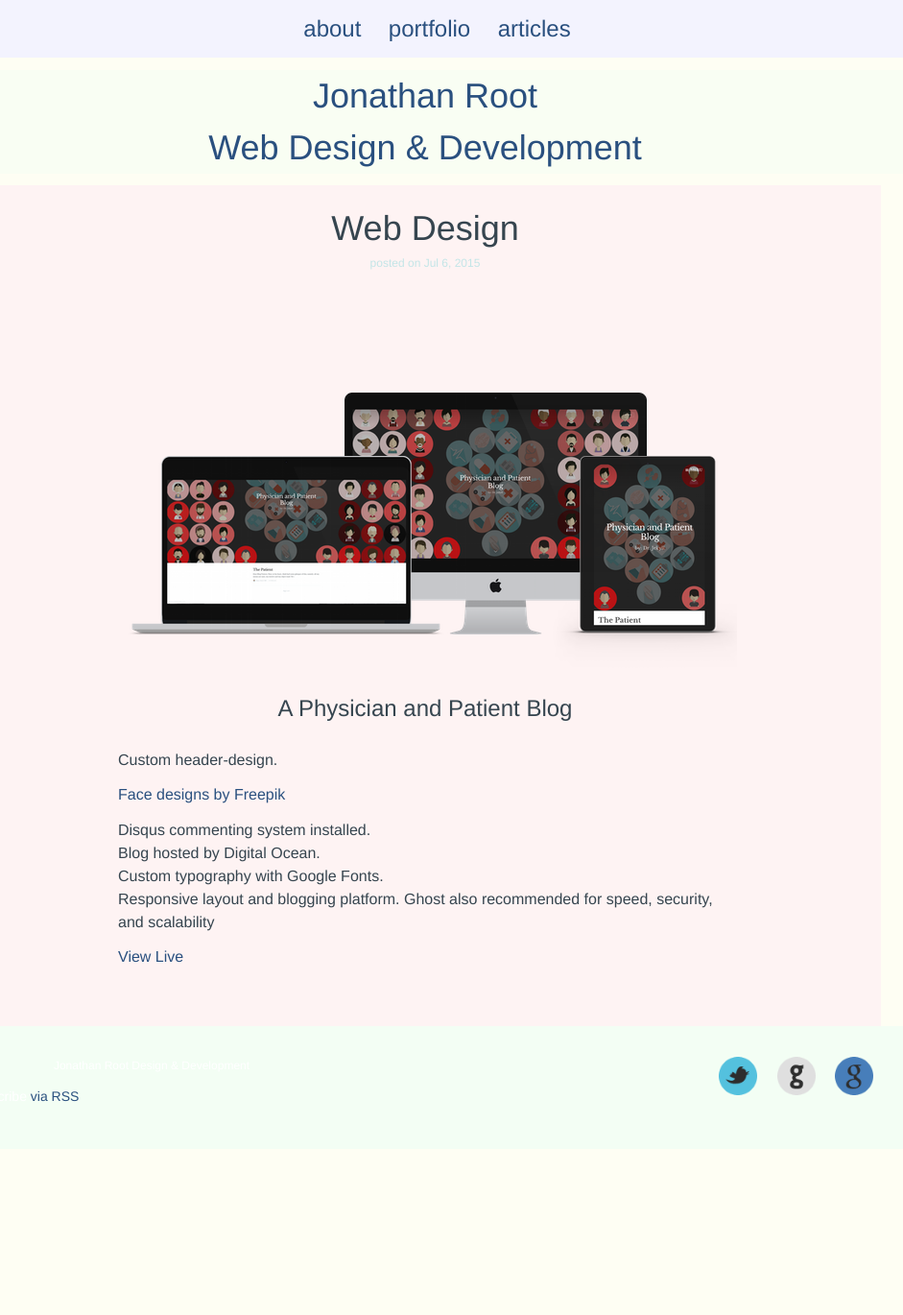
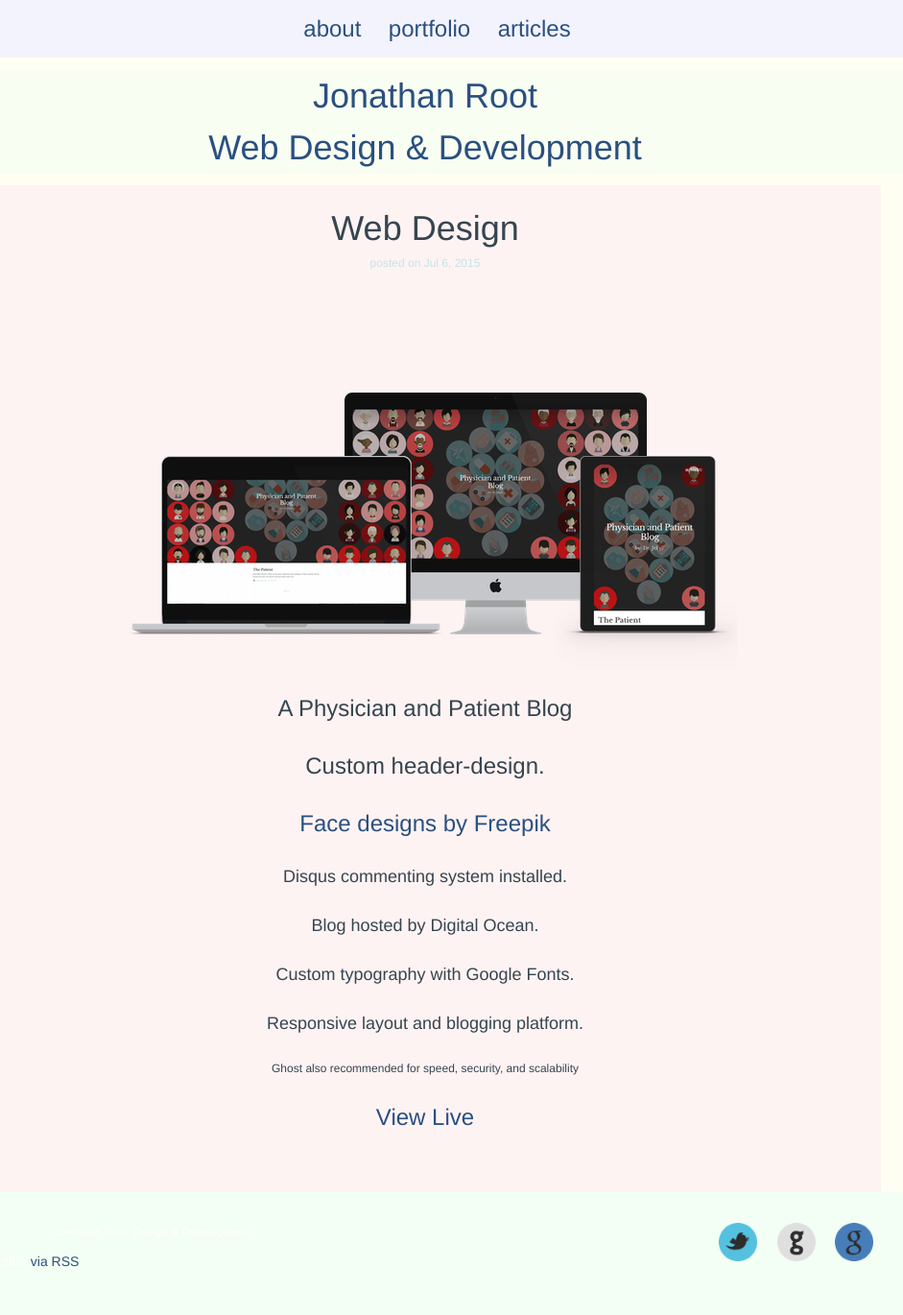
Before and after one commit to jaroot32/jonathanRootPortfolio, a Jekyll site: the page built from _posts/project/2015-07-04-WebDesign.markdown, in a window 1280 px wide. Shown: the whole page at 96% size, without its empty margins (197-1138 px from the left). Built offline with Jekyll 4.4.1, drawn with Linux system fonts in a browser that asks for light colours; nearby versions of some CDN libraries; before the commit the page ends 1197 px from its top, so only the background shows below that.

Commit message:
some easeljs

```diff
--- a/_posts/project/2015-07-02-InteractiveWebDesign.markdown
+++ b/_posts/project/2015-07-02-InteractiveWebDesign.markdown
@@ -11,8 +11,8 @@
 
 ###Built with JavaScript, jQuery, and JSON objects
 
-###Deployed on Github pages.
-<br>[motis](http://www.wtfpl.net/)
+##[Deployed on Github pages.](http://jaroot32.github.io/jr-resume/)
+
 
     var bio = {
     "name" : "Jonathan Ari Root",
--- a/_posts/project/2015-07-04-WebDesign.markdown
+++ b/_posts/project/2015-07-04-WebDesign.markdown
@@ -11,14 +11,18 @@
 
 
 
-Custom header-design.
+##Custom header-design.
 
-[Face designs by Freepik](http://www.freepik.com/free-vector/characters-icons_777194.htm)
+##[Face designs by Freepik](http://www.freepik.com/free-vector/characters-icons_777194.htm)
 
-Disqus commenting system installed.
-Blog hosted by Digital Ocean.
-Custom typography with Google Fonts.
-Responsive layout and blogging platform.
-Ghost also recommended for speed, security, and scalability
+###Disqus commenting system installed.
 
-[View Live](http://cinestockblocks.com/)
+###Blog hosted by Digital Ocean.
+
+###Custom typography with Google Fonts.
+
+###Responsive layout and blogging platform.
+
+####Ghost also recommended for speed, security, and scalability
+
+##[View Live](http://cinestockblocks.com/)
```
Also changed, not shown: _posts/blog/2015-07-06-Saepe-tamen.markdown (added, +15 -0 lines), _posts/project/2015-07-05-video.markdown (+7 -6 lines), _posts/project/2015-07-06-AngularJSWebApp.markdown (+7 -1 lines), images/videoPlayButton.png (added), 1 other file.
